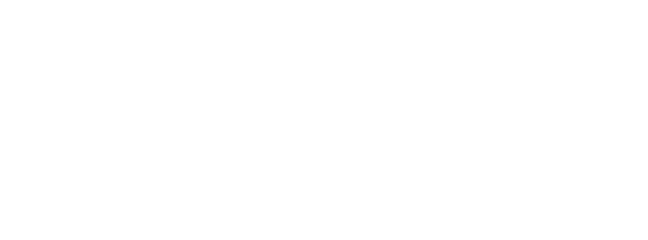
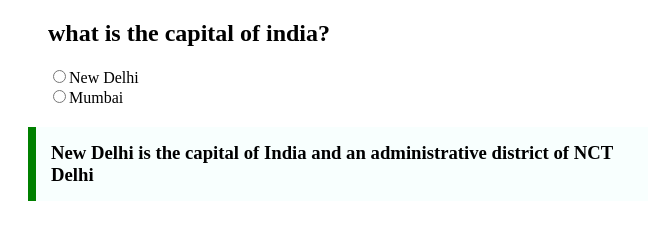
Before and after one commit to acciojob/trivia-priyanshu0007-bit, a website: page main.html in a window 1280 px wide. Shown: the whole page, without its empty margins (0-648 px from the left). Drawn offline with Linux system fonts and the light colour scheme.

Commit message:
created a submission

```diff
--- a/main.html
+++ b/main.html
@@ -8,6 +8,14 @@
 
 <body>
 	<!-- the entire body must be written by student -->
+	<blockquote>
+	<h2>what is the capital of india?</h2>
+	<input type="radio" name="capital" value="New Delhi">New Delhi
+	</br>
+	<input type="radio" name="capital" value="Mumbai">Mumbai
+	</blockquote>
+	<h3>New Delhi is the capital of India and an administrative district of NCT Delhi
+	</h3>
     <script type="text/javascript" src="./script.js">
 </script>
 
--- a/styles.css
+++ b/styles.css
@@ -1,2 +1,10 @@
 
 /* Your CSS Code here. */
+h3 {
+	max-width: 600px;
+	margin : 20px;
+	padding: 15px;
+	border-left: 8px solid green;
+	background-color: #f8fffe;
+	font-weight: bold;
+}
```
